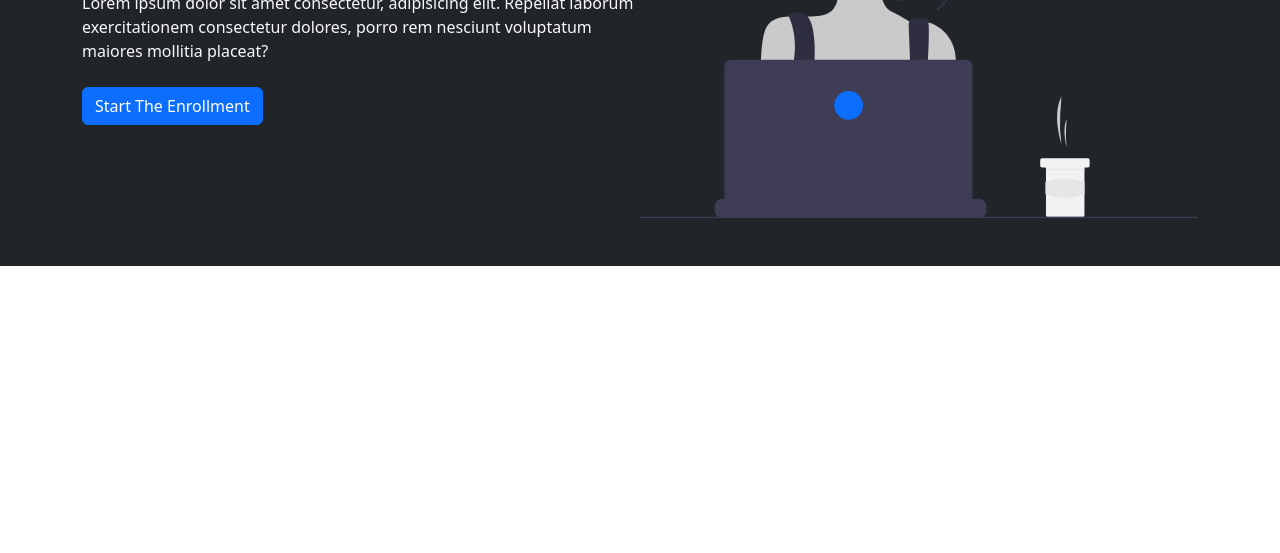
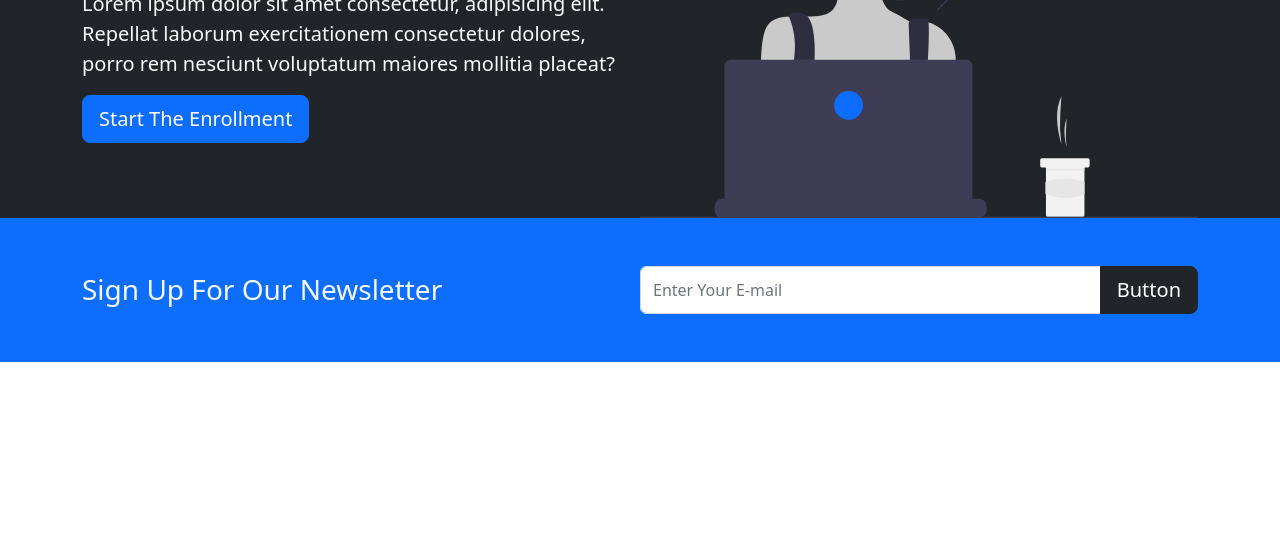
Before and after one commit to Parvezofficial/Front-End-Mentor, a website: page index.html in a window 1280 px wide. Shown: the part 247-800 px from the top of the page. Drawn offline with nearby package versions, Linux system fonts and the light colour scheme.

Commit message:
section added

```diff
--- a/index.html
+++ b/index.html
@@ -5,6 +5,7 @@
     <meta name="viewport" content="width=device-width, initial-scale=1">
     <title>Front End Mentor</title>
     <link href="https://cdn.jsdelivr.net/npm/bootstrap@5.2.0-beta1/dist/css/bootstrap.min.css" rel="stylesheet">
+    <link rel="stylesheet" href="style.css">
   </head>
   <body>
     <!-- navbar area  -->
@@ -36,16 +37,30 @@
         </div>
     </nav>
     <!-- showcase area  -->
-    <section class="bg-dark text-light p-5 text-center">
+    <section class="bg-dark text-light p-4 p-lg-0 pt-lg-5 text-center">
         <div class="container">
             <div class=" d-md-flex
-             align-items-center py-5 py-lg-0">
+             align-items-center py-4 py-lg-0">
                 <div class="text-md-start text-center">
-                    <h1 class="fw-bolder text-md-start text-center text-">Become A Web <span class="text-warning">Developer</span></h1>
-                    <p class="py-2">Lorem ipsum dolor sit amet consectetur, adipisicing elit. Repellat laborum exercitationem consectetur dolores, porro rem nesciunt voluptatum maiores mollitia placeat?</p>
-                    <button class="btn btn-primary mb-4 font-">Start The Enrollment</button>
+                    <img src="img/showcase.svg" class="d-md-none w-75 mb-3" alt="">
+                    <h1 class=" text-md-start text-center text-">Become A Web <span class="text-warning">Developer</span></h1>
+                    <p class="lead">Lorem ipsum dolor sit amet consectetur, adipisicing elit. Repellat laborum exercitationem consectetur dolores, porro rem nesciunt voluptatum maiores mollitia placeat?</p>
+                    <button class="btn btn-primary btn-lg">Start The Enrollment</button>
                 </div>
                 <img src="img/showcase.svg" class="img-fluid d-none d-md-inline-block w-50" alt="">
+            </div>
+        </div>
+    </section>
+
+    <!--Newsletter-->
+    <section class="bg-primary text-light p-5">
+        <div class="container">
+            <div class="d-md-flex justify-content-between align-items-center">
+                <h3 class="mb-3 mb-md-0 text-center">Sign Up For Our Newsletter</h3>
+                <div class="input-group news-group">
+                    <input type="text" class="form-control" placeholder="Enter Your E-mail">
+                    <button class="btn btn-dark btn-lg" type="button">Button</button>
+                  </div>
             </div>
         </div>
     </section>
@@ -53,6 +68,7 @@
 
 
 
+
     <script src="https://cdn.jsdelivr.net/npm/bootstrap@5.2.0-beta1/dist/js/bootstrap.bundle.min.js"></script>
   </body>
 </html>
--- a/style.css
+++ b/style.css
@@ -0,0 +1,5 @@
+@media(min-width: 768px){
+   .news-group{
+    width: 50%;
+   }
+}
```
